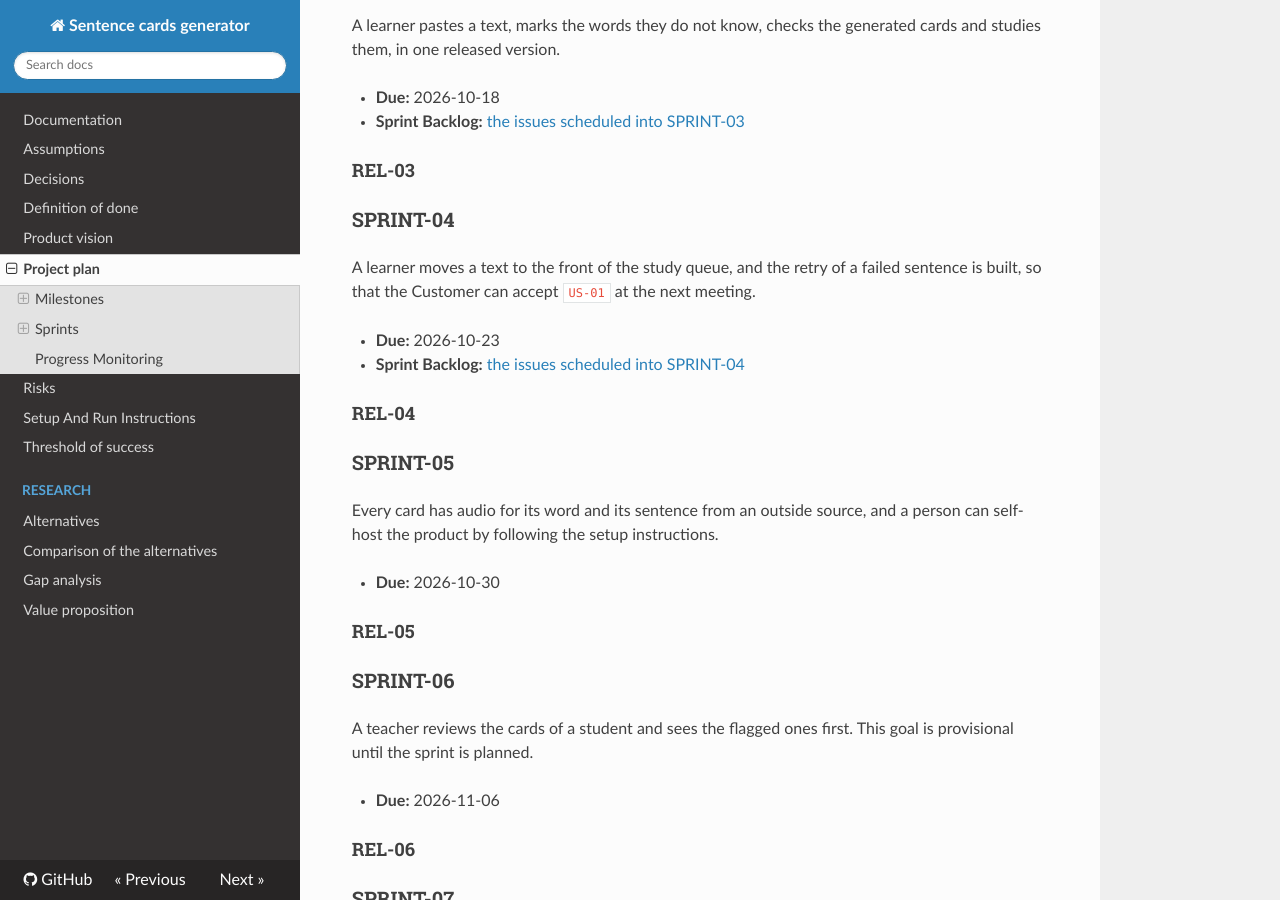
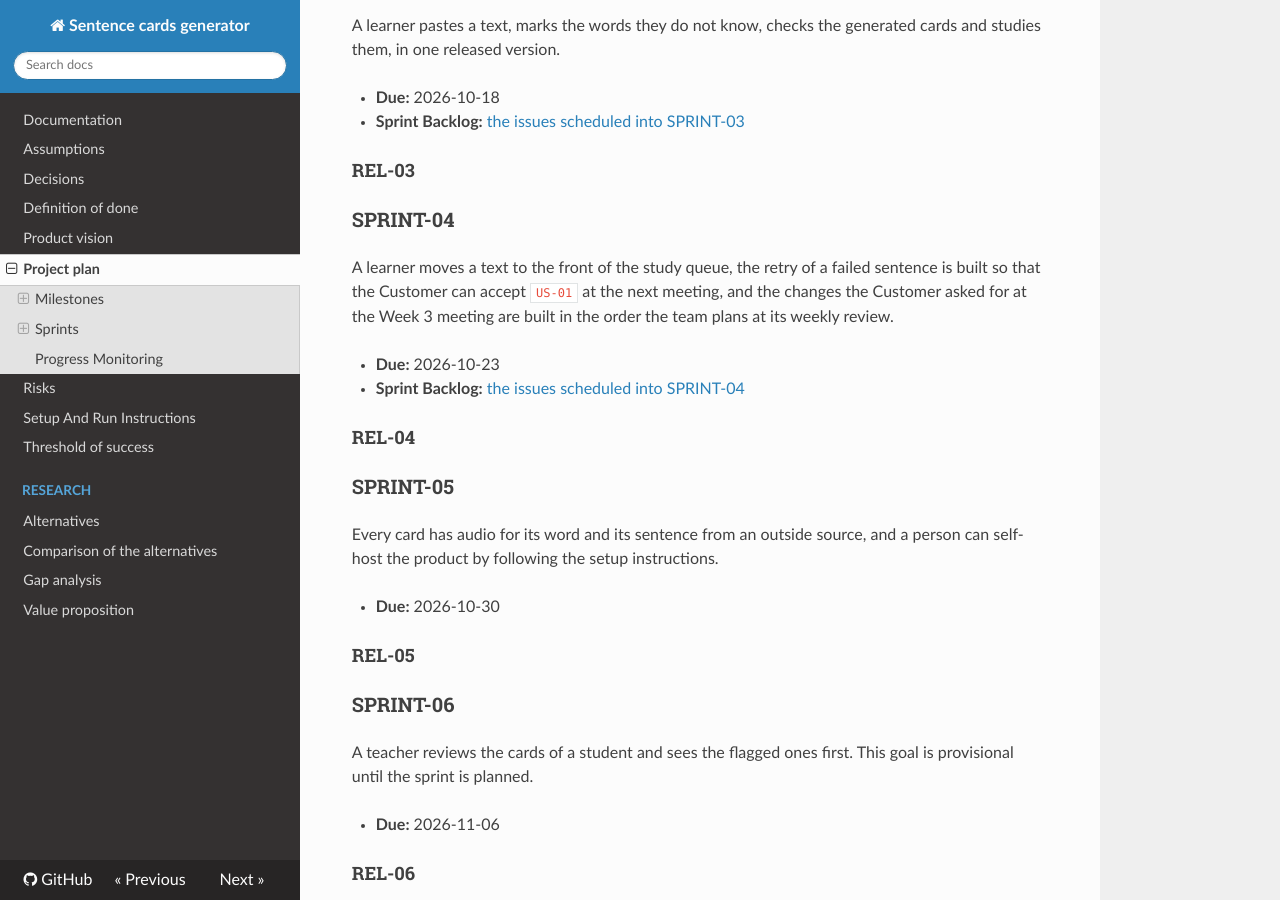
Before and after one commit to itpd-team-6/sentence-cards-generator-team-6, an MkDocs documentation site: the page built from docs/project-plan.md, in a window 1280 px wide and 900 px high, scrolled down 551 px. Built offline with MkDocs 1.6.1, drawn with Linux system fonts in a browser that asks for light colours; nearby versions of some CDN libraries.

Commit message:
Add the Week 3 changes to the SPRINT-04 goal

```diff
--- a/docs/project-plan.md
+++ b/docs/project-plan.md
@@ -24,7 +24,7 @@ A learner pastes a text, marks the words they do not know, checks the generated
 
 ### SPRINT-04
 
-A learner moves a text to the front of the study queue, and the retry of a failed sentence is built, so that the Customer can accept `US-01` at the next meeting.
+A learner moves a text to the front of the study queue, the retry of a failed sentence is built so that the Customer can accept `US-01` at the next meeting, and the changes the Customer asked for at the Week 3 meeting are built in the order the team plans at its weekly review.
 
 - **Due:** 2026-10-23
 - **Sprint Backlog:** [the issues scheduled into SPRINT-04](https://github.com/itpd-team-6/sentence-cards-generator-team-6/milestone/2)
```
